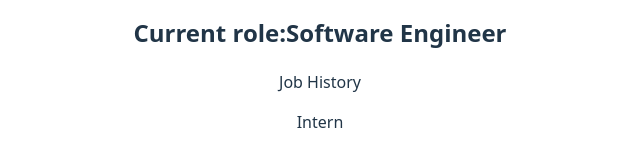
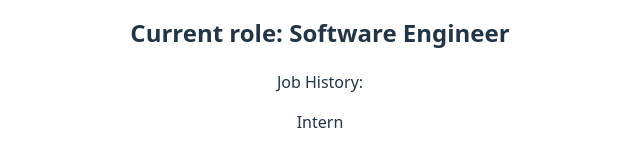
Before and after one commit to RobFyd/react-and-typescript, a React (Vite) app in the folder react-and-typescript/: page / in a window 1280 px wide. Shown: the part 340-494 px from the top of the page, without its empty margins (320-960 px from the left). Built offline with nearby package versions, Linux system fonts and the light colour scheme.

Commit message:
fix: add optional children prop and improve formatting in CV component

```diff
--- a/react-and-typescript/src/CV.tsx
+++ b/react-and-typescript/src/CV.tsx
@@ -2,14 +2,15 @@ interface CVProps {
     name: string;
     currentRole: string;
     jobHistory: string[];
+    children?: React.ReactNode;
 }
 
 export function CV({ name, currentRole, jobHistory }: CVProps) {
     return (
         <>
             <h1>{name}</h1>
-            <h2>Current role:{currentRole}</h2>
-            <p>Job History</p>
+            <h2>Current role: {currentRole}</h2>
+            <p>Job History:</p>
             {jobHistory.map((job, index) => {
                 return <p key={index}>{job}</p>
             })}
```
